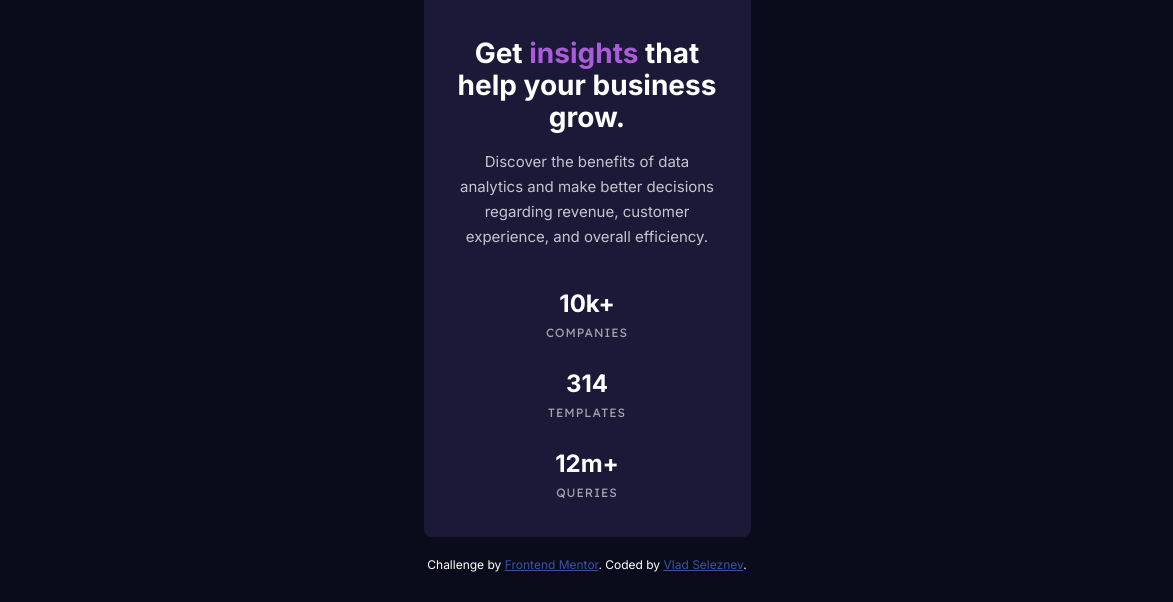
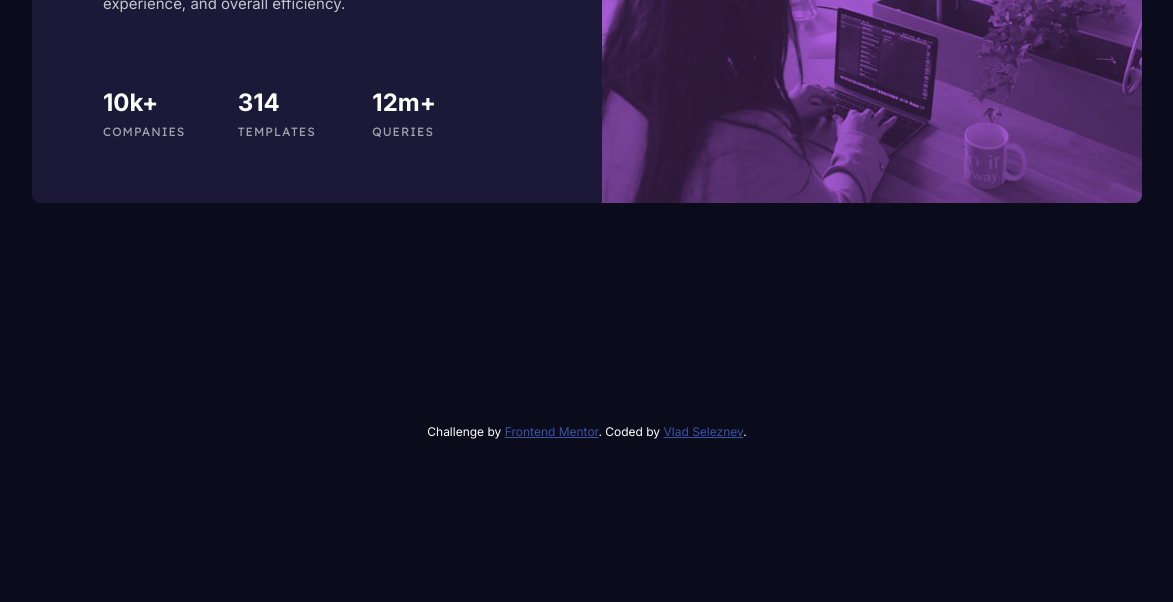
Before and after one commit to Shinobius/stats-preview-card-component, a website: page index.html in a window 1536 px wide. Shown: the part 331-933 px from the top of the page, without its empty margins (181-1354 px from the left). After the commit the page ends 800 px from the top, so only its background shows below. Drawn offline with Linux system fonts and the light colour scheme.

Commit message:
Finished desktop version

```diff
--- a/index.html
+++ b/index.html
@@ -12,7 +12,10 @@
   <body>
     <main class="card">
       <div class="card__image-container">
-        <img src="images/image-header-mobile.jpg" alt="People in the office" width="327" height="240" class="card__image" />
+        <picture>
+          <source media="(min-width: 90em)" srcset="images\image-header-desktop.jpg" />
+          <img src="images/image-header-mobile.jpg" alt="People in the office" width="327" height="240" class="card__image" />
+        </picture>
         <div class="card__image-background">&nbsp;</div>
       </div>
       <div class="card__content">
--- a/sass/main.scss
+++ b/sass/main.scss
@@ -37,12 +37,24 @@ body {
   border-radius: 8px;
   text-align: center;
   margin-bottom: 2rem;
+
+  @media (min-width: 90em) {
+    width: 111rem;
+    display: grid;
+    grid-template-columns: 1fr 54rem;
+  }
 }
 
 .card__image-container {
   height: 24rem;
   background-color: #ab5cdb;
   overflow: hidden;
+
+  @media (min-width: 90em) {
+    grid-column: 2 / 3;
+    grid-row: 1 / 2;
+    height: 44.6rem;
+  }
 }
 
 .card__image {
@@ -54,6 +66,12 @@ body {
 
 .card__content {
   padding: 4rem 3.1rem 3.2rem;
+  grid-column: 1 / 2;
+  grid-row: 1 / 2;
+
+  @media (min-width: 90em) {
+    padding: 7.1rem 9.5rem 5.9rem 7.1rem;
+  }
 }
 
 .card__heading {
@@ -61,6 +79,13 @@ body {
   line-height: 3.2rem;
   font-size: 700;
   margin-bottom: 1.6rem;
+
+  @media (min-width: 90em) {
+    font-size: 3.6rem;
+    line-height: 4.4rem;
+    margin-bottom: 2.5rem;
+    text-align: left;
+  }
 }
 
 .card__highlighted-text {
@@ -72,6 +97,12 @@ body {
   line-height: 2.5rem;
   opacity: 0.75;
   margin-bottom: 4rem;
+
+  @media (min-width: 90em) {
+    margin-bottom: 7.2rem;
+    text-align: left;
+    max-width: 37.4rem;
+  }
 }
 
 /////////////////////////////
@@ -80,10 +111,25 @@ body {
 
 .stats {
   list-style-type: none;
+
+  @media (min-width: 90em) {
+    display: grid;
+    grid-template-columns: repeat(3, 1fr);
+  }
 }
 
 .stats__stat:not(:last-child) {
   margin-bottom: 2.4rem;
+
+  @media (min-width: 90em) {
+    margin-bottom: 0;
+  }
+}
+
+.stats__stat {
+  @media (min-width: 90em) {
+    text-align: left;
+  }
 }
 
 .stats__number {
```
Also changed, not shown: css/style.css.
